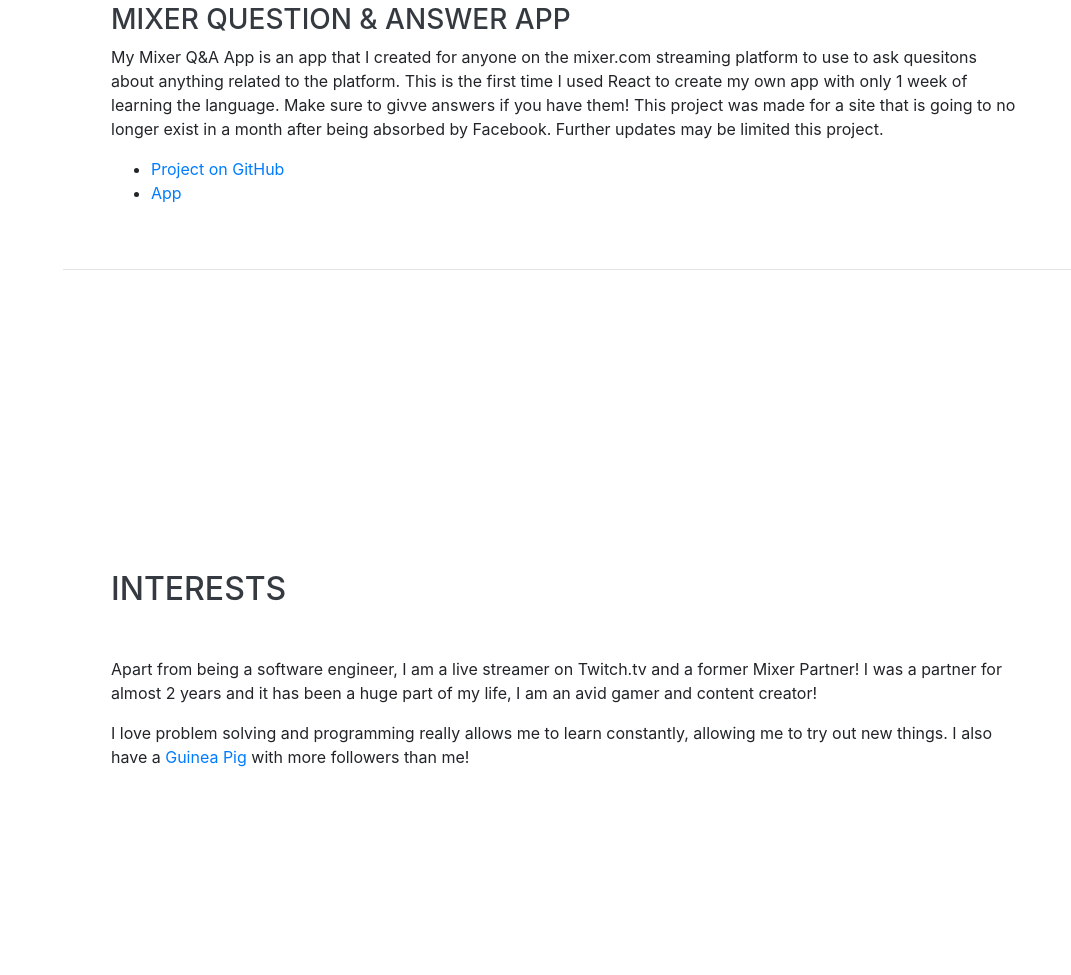
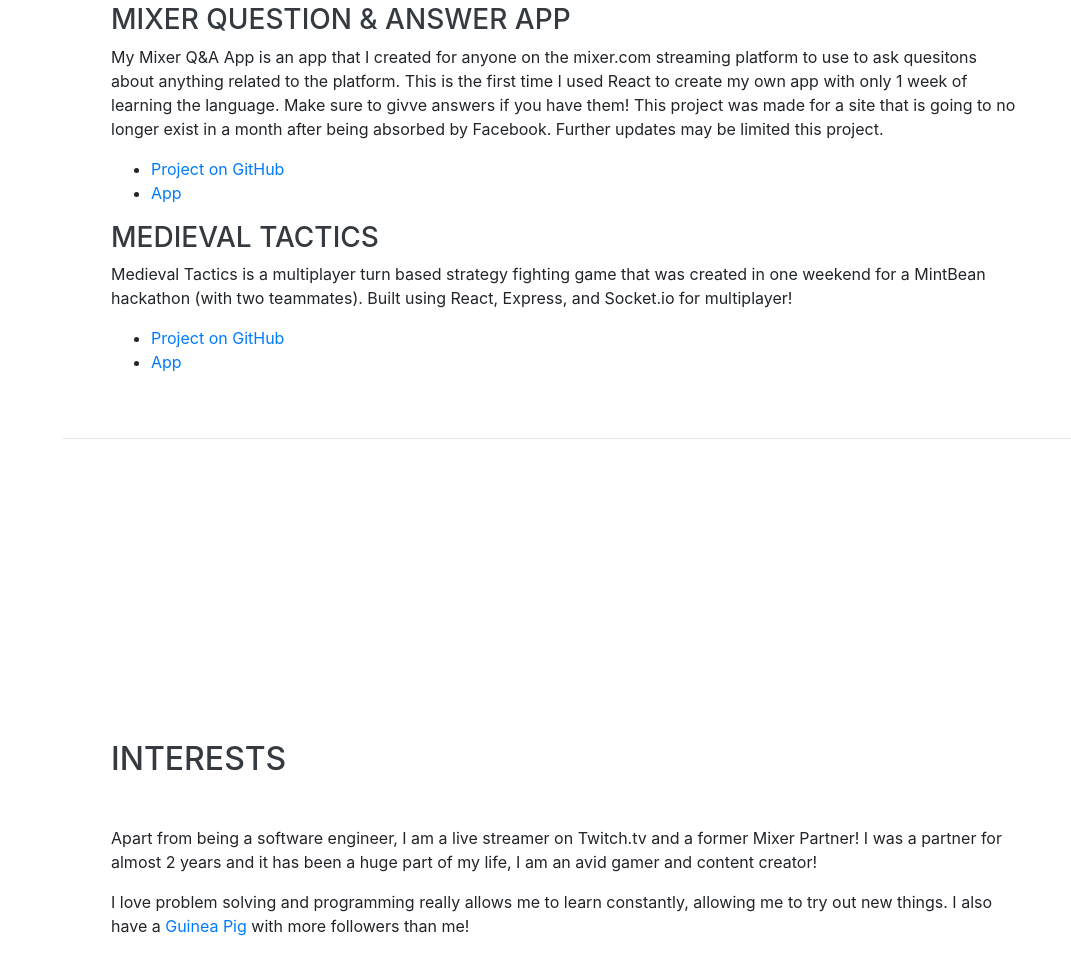
Before and after one commit to depalmafarr/depalmafarr.github.io, a website with bundled scripts: page index.html in a window 1280 px wide. Shown: the part 4089-5064 px from the top of the page, without its empty margins (209-1280 px from the left). Built offline with nearby package versions, Linux system fonts and the light colour scheme; a web font is replaced by a local one.

Commit message:
Added Medieval Tactics, add description and links later

```diff
--- a/index.html
+++ b/index.html
@@ -309,6 +309,14 @@
               <li><a href="https://depalmafarr.github.io/qa-capstone-client/#/" target="_blank" class="button">App</a></li>
             </ul>
           </div>
+          <div class="inner">
+            <h3>Medieval Tactics</h3>
+            <p>Medieval Tactics is a multiplayer turn based strategy fighting game that was created in one weekend for a MintBean hackathon (with two teammates). Built using React, Express, and Socket.io for multiplayer!</p>
+            <ul class="actions">
+              <li><a href="https://github.com/depalmafarr/qa-capstone-client" target="_blank" class="button">Project on GitHub</a></li>
+              <li><a href="https://depalmafarr.github.io/qa-capstone-client/#/" target="_blank" class="button">App</a></li>
+            </ul>
+          </div>
         </div>
       </div>
     </section>
```
